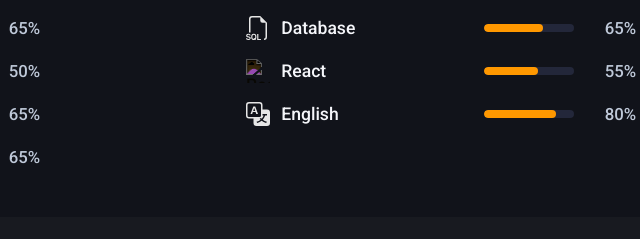
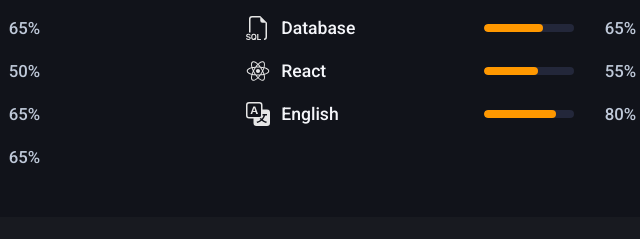
Before and after one commit to MH-UFO/Mohammad-Dev, a plain HTML site: page index.html in a window 1280 px wide. Shown: the part 719-958 px from the top of the page, 414-1054 px from the left. Drawn offline with nearby package versions, Linux system fonts and the light colour scheme.

Commit message:
Update index.html

```diff
--- a/index.html
+++ b/index.html
@@ -95,7 +95,7 @@
                     class="skill-percent">50%</span></div>
               </div>
               <div class="skill-item">
-                <div class="skill-label"><img src="./icons/react-svgrepo-com (5).svg" alt="React">React</div>
+                <div class="skill-label"><img src="./icons/react-svgrepo-com.svg" alt="React">React</div>
                 <div class="skill-bar-group"><span class="skill-bar"><span style="--bar-width:60%"></span></span> <span
                     class="skill-percent">55%</span></div>
               </div>
```
